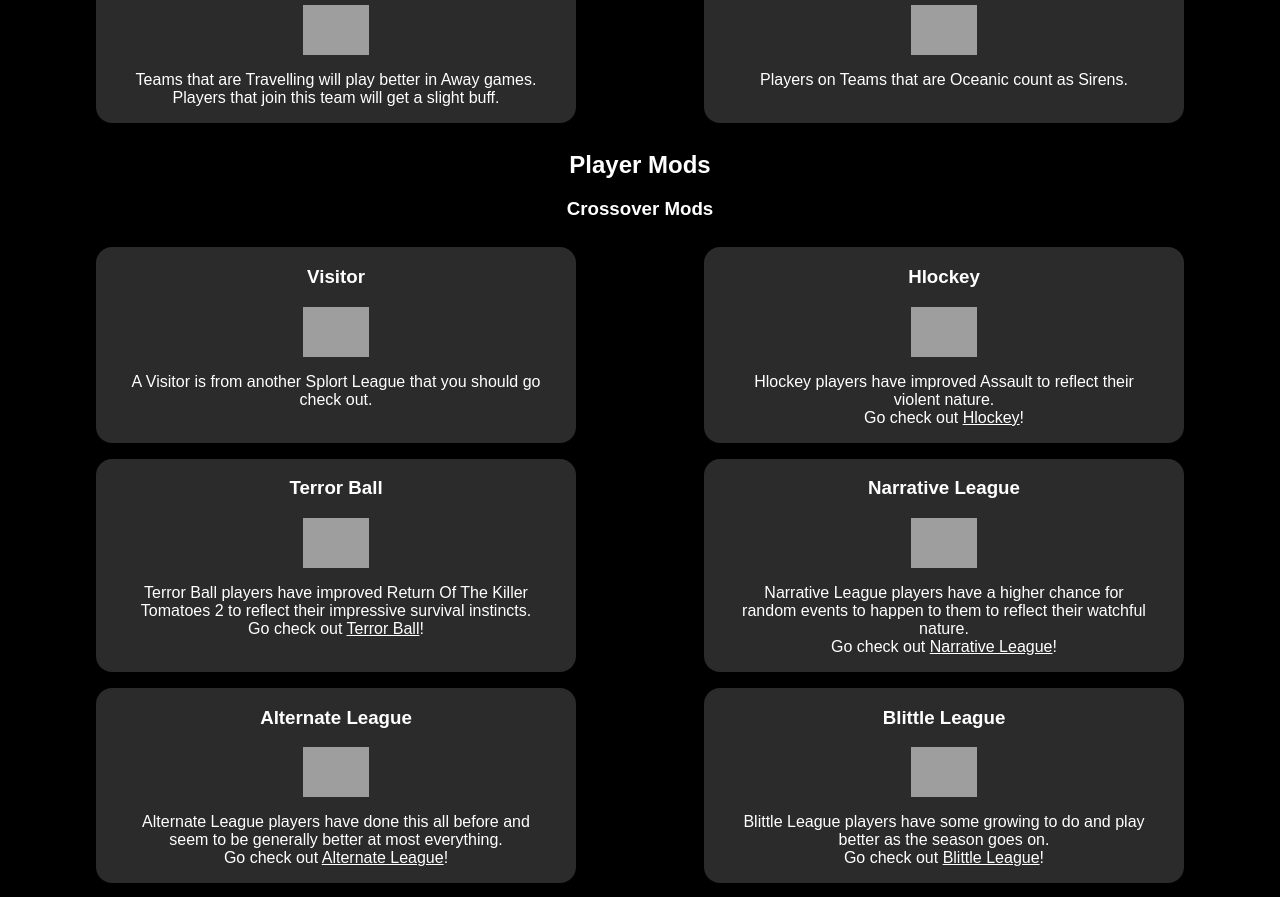
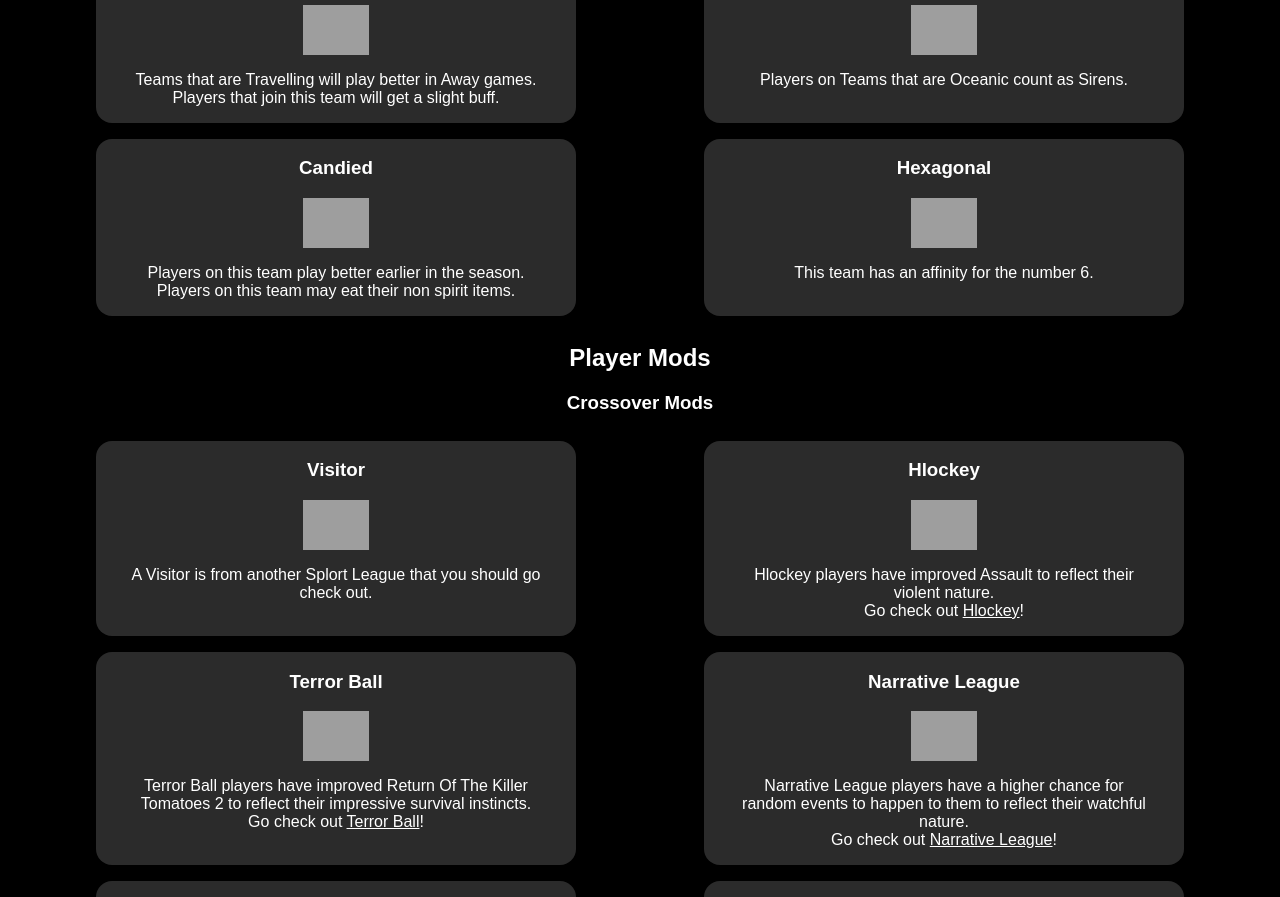
Before and after one commit to KetUnderscore/daseballreactfwontend, a React (Create React App) app: page /mods in a window 1280 px wide. Shown: the part 2200-3097 px from the top of the page. Built offline with nearby package versions, Linux system fonts and the light colour scheme; grey boxes are pictures that could not be loaded.

Commit message:
Team mods put up

```diff
--- a/src/pages/Mods.js
+++ b/src/pages/Mods.js
@@ -115,6 +115,17 @@ function Mods() {
                     <h3 className="center">Oceanic</h3>
                     <img src="https://i.imgur.com/qnyuEgo.png" height="50px" title="This team is watery."></img>
                     <p className="center">Players on Teams that are Oceanic count as Sirens.</p>
+                </div>
+                <div className='mod'>
+                    <h3 className="center">Candied</h3>
+                    <img src="https://i.imgur.com/aGVPbix.png" height="50px" title="This team is watery."></img>
+                    <p className="center">Players on this team play better earlier in the season.
+                    <br/>Players on this team may eat their non spirit items.</p>
+                </div>
+                <div className='mod'>
+                    <h3 className="center">Hexagonal</h3>
+                    <img src="https://i.imgur.com/ufzG0Xr.png" height="50px" title="This team likes sixes."></img>
+                    <p className="center">This team has an affinity for the number 6.</p>
                 </div>
             </div>
 
--- a/src/pages/Team.js
+++ b/src/pages/Team.js
@@ -188,6 +188,8 @@ function Team() {
 
                                         { item.modName === "Travelling" ? <img src="https://i.imgur.com/m6JHgdb.png" height="30px" title="This team is always on the go."></img> : '' }
                                         { item.modName === "Oceanic" ? <img src="https://i.imgur.com/qnyuEgo.png" height="30px" title="This team is watery."></img> : '' }
+                                        { item.modName === "Candied" ? <img src="https://i.imgur.com/aGVPbix.png" height="30px" title="This team is candied."></img> : '' }
+                                        { item.modName === "Hexagonal" ? <img src="https://i.imgur.com/ufzG0Xr.png" height="30px" title="This team likes sixes."></img> : '' }
 
                                         { item.modName === "Stable" ? <img src="https://i.imgur.com/TWKgRZQ.png" height="30px" title="This team is stable. Safe from Shuffle and Waves."></img> : '' }
                                         { item.modName === "Witness Protection" ? <img src="https://i.imgur.com/pclDlgi.png" height="30px" title="This team is protected. Safe from The Witness."></img> : '' }
```
